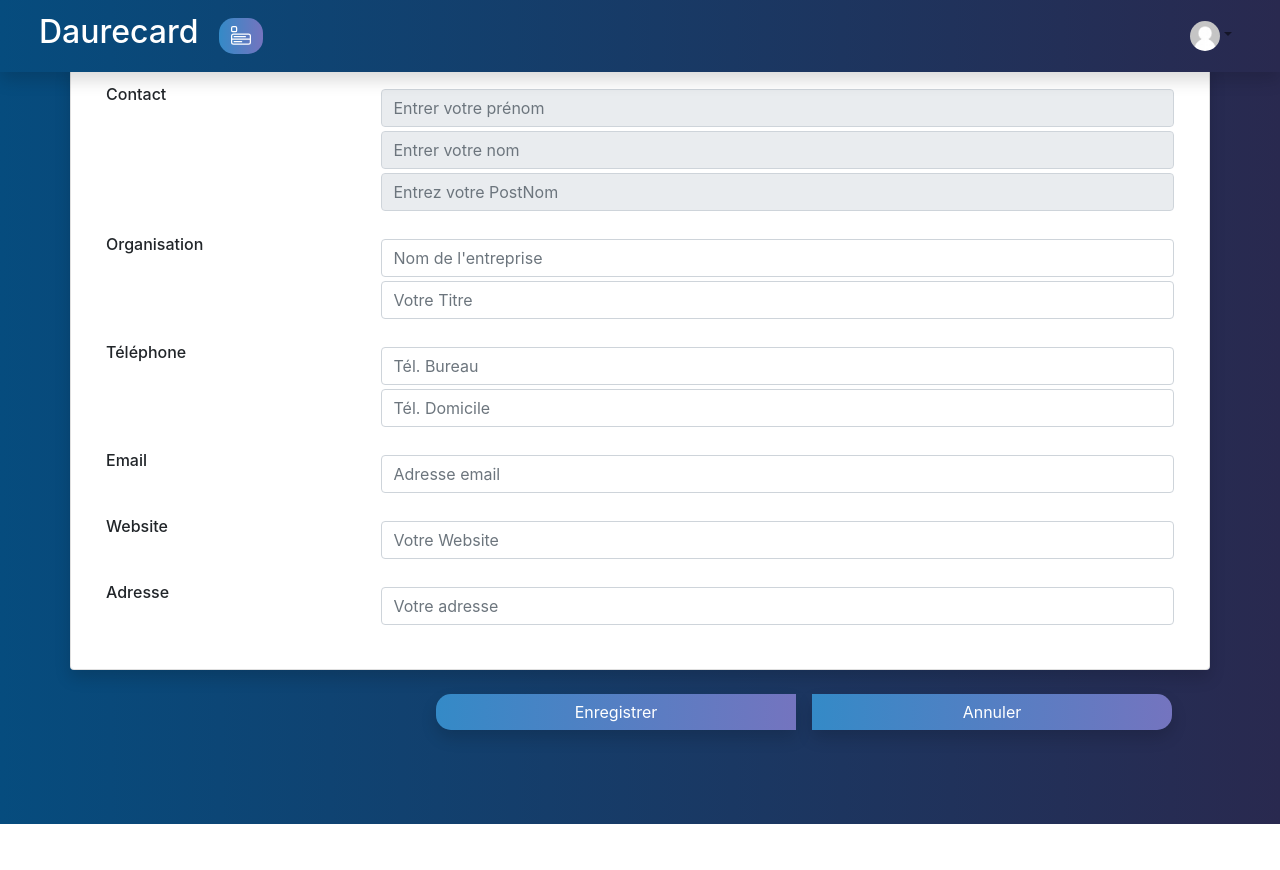
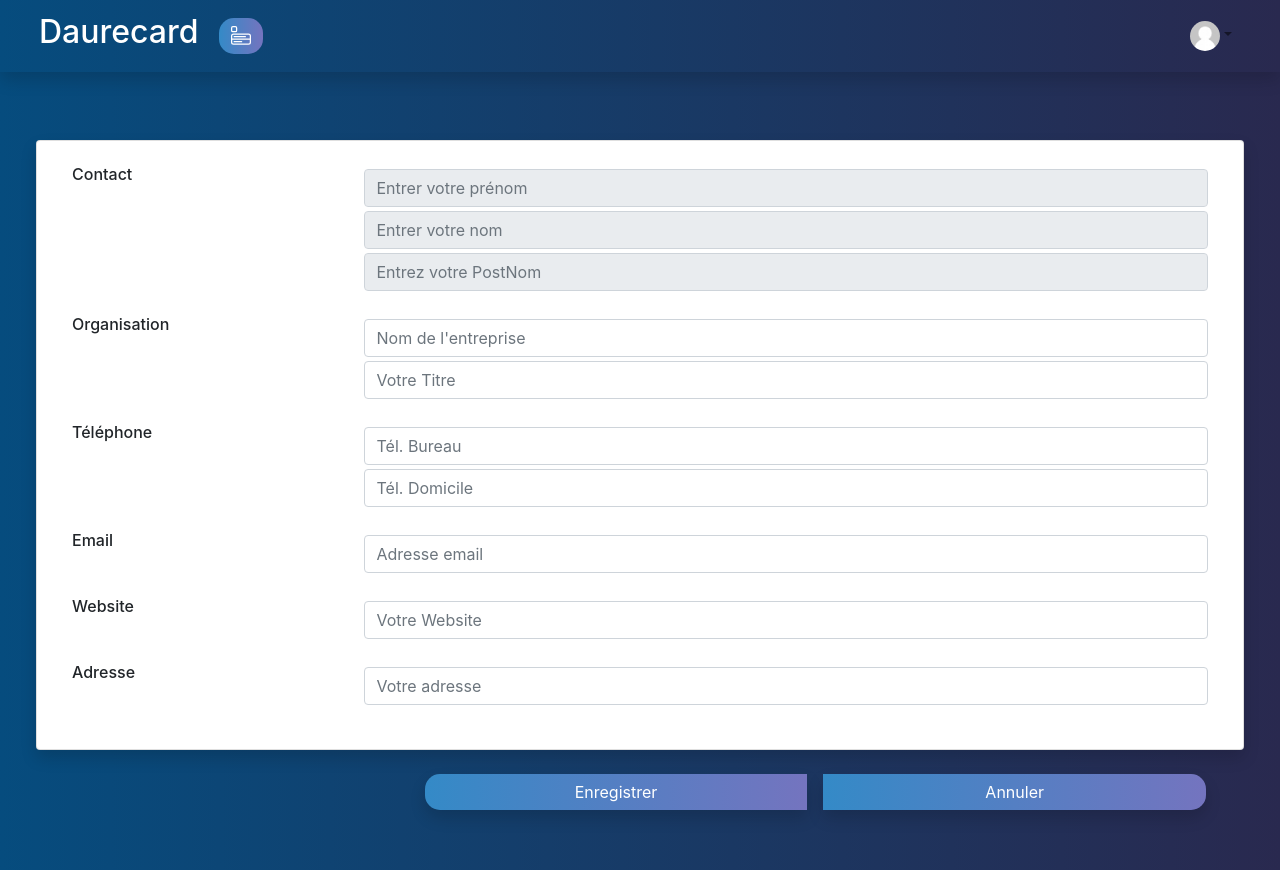
Before and after one commit to Schandroid243/TryBackground, a Nuxt app: page /profile/add/1 in a window 1280 px wide. Before the commit the page ends 824 px from the top, so only its background shows below. Built offline with nearby package versions, Linux system fonts and the light colour scheme; no server answers.

Commit message:
Refactored UI

```diff
--- a/pages/contact/add/index.vue
+++ b/pages/contact/add/index.vue
@@ -1,8 +1,7 @@
 <template>
   <div class="mt-4" style="padding-top:15px">
-    <b-container>
       <b-row class="align-items-center justify-content-center">
-        <div class=" col-md-12 col-xl-9 col-lg-9 text-dark">
+        <div class=" col-md-9 col-xl-9 col-lg-9 text-dark">
           <b-container class="mt-4 mb-4">
             <h3 class="text-white">Créer un nouveau contact</h3>
           </b-container>
@@ -44,7 +43,6 @@
     </b-button-group>
         </div>
       </b-row>
-    </b-container>
   </div>
 </template>
 
--- a/pages/contact/edit/_id.vue
+++ b/pages/contact/edit/_id.vue
@@ -1,8 +1,7 @@
 <template>
   <div class="mt-4" style="padding-top:15px">
-    <b-container>
       <b-row class="align-items-center justify-content-center">
-        <div class=" col-md-12 col-xl-9 col-lg-9 text-dark">
+        <div class=" col-md-9 col-xl-9 col-lg-9 text-dark">
           <b-container class="mt-4 mb-4">
             <h3 class="text-white">Editez contact</h3>
           </b-container>
@@ -45,7 +44,6 @@
           </b-container>
         </div>
       </b-row>
-    </b-container>
   </div>
 </template>
 
--- a/pages/contact/show/_id.vue
+++ b/pages/contact/show/_id.vue
@@ -1,8 +1,7 @@
 <template>
   <div class=" mt-4" style="padding-top: 15px ">
-    <b-container>
       <b-row class="align-items-center justify-content-center">
-        <b-col class=" col-md-12 col-xl-12 col-lg-12">
+        <b-col class=" col-md-9 col-xl-12 col-lg-12">
         <b-container class="mt-4 mb-4 text-danger h5">
           <!-- <h5 class="text-danger"> <em>{{info}}</em> </h5> -->
         </b-container>
@@ -51,19 +50,12 @@
             </div>
               </b-card>
             </div>
-
-
-
-
           </b-row>
           </b-col>
           </b-row>
-
-
         </b-container>
        </b-col>
       </b-row>
-    </b-container>
   </div>
 </template>
 
--- a/pages/profile/add/_id.vue
+++ b/pages/profile/add/_id.vue
@@ -1,6 +1,6 @@
 <template>
-  <b-container>
-    <b-row>
+  <b-container fluid>
+    <b-row class="myIndex">
       <b-container fluid v-if="loader" class="mt-4 mb-4">
             <b-row>
               <b-card class="col-md-12" height="100">
--- a/pages/profile/edit/_id.vue
+++ b/pages/profile/edit/_id.vue
@@ -5,7 +5,7 @@
           </b-container>
     <b-container fluid v-if="loader" class="mt-4 mb-4">
       <b-row class="align-items-center justify-content-center">
-        <b-card class="col-md-12 col-xl-9" height="100">
+        <b-card class="col-md-9 col-xl-9" height="100">
           <b-skeleton animation="throb" width="85%"></b-skeleton>
           <b-skeleton animation="throb" width="55%"></b-skeleton>
           <b-skeleton animation="throb" width="70%"></b-skeleton>
--- a/pages/profile/show/_id.vue
+++ b/pages/profile/show/_id.vue
@@ -3,7 +3,6 @@
     <b-container class=" mt-4 col-md-12 col-xl-12 col-sm-8">
       <h5 class="text-danger"> <em>{{info}}</em> </h5>
       <b-row>
-        <b-container>
           <b-col v-if="loader" class="mt-4 mb-4">
           <b-row>
             <b-card class="col-md-12" style="height:100%">
@@ -82,7 +81,6 @@
             </b-row>
           </b-card-body>
         </b-card>
-        </b-container>
 
       </b-row>
 
```
